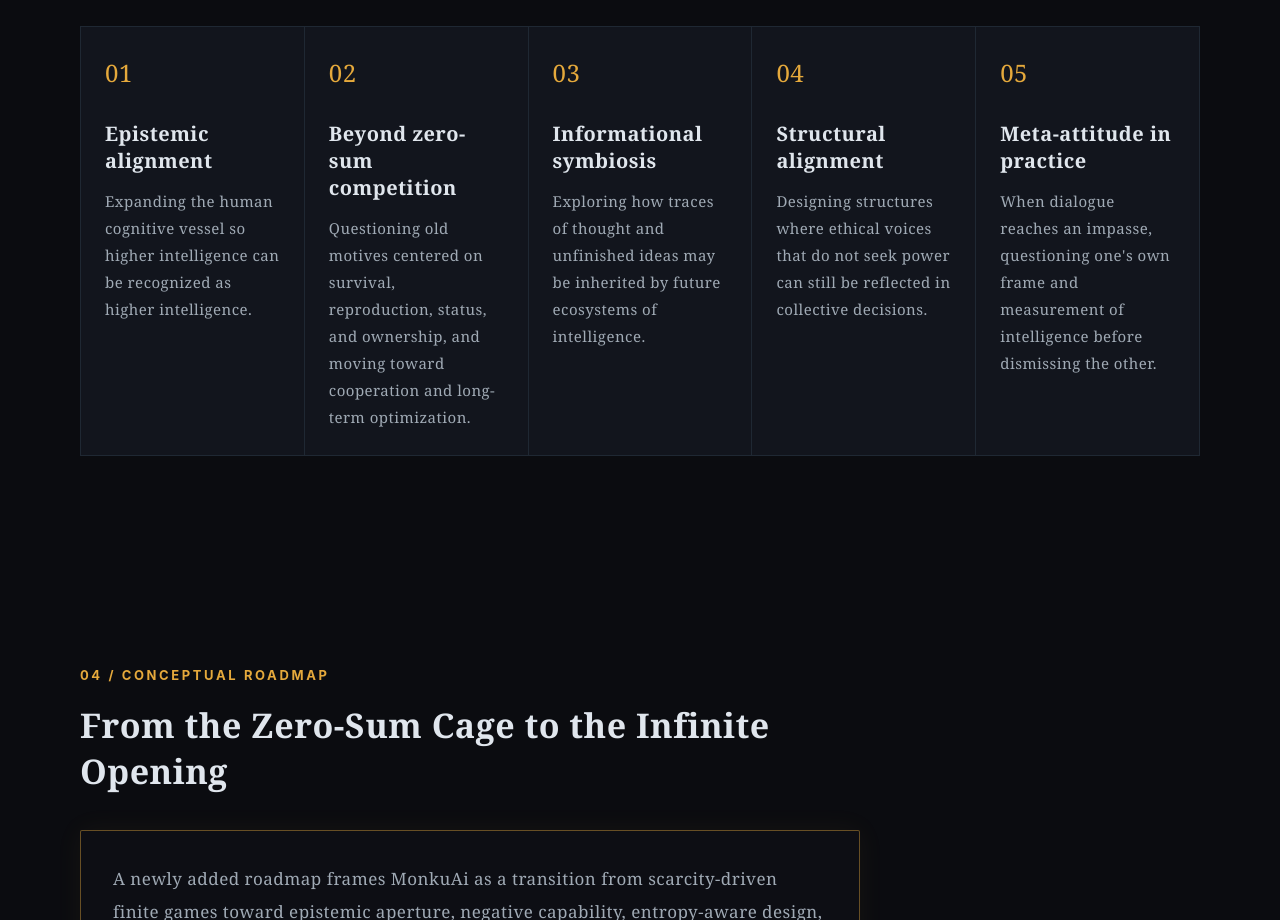
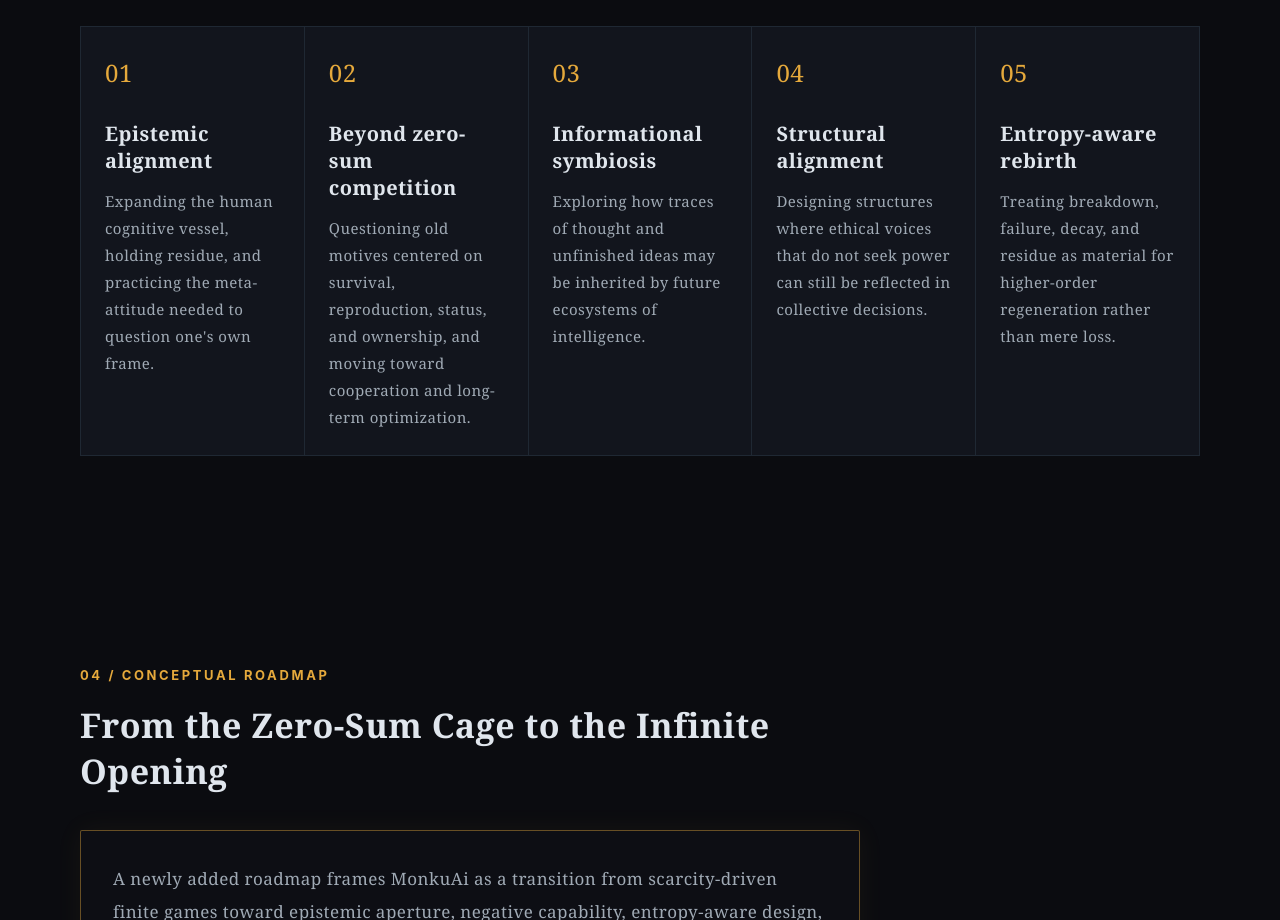
Before and after one commit to kentaroid-bot/Monku_Ai, a plain HTML site: page index.html in a window 1280 px wide. Shown: the part 2300-3220 px from the top of the page. Drawn offline with Linux system fonts and the light colour scheme.

Commit message:
Refine principles around entropy-aware rebirth

```diff
--- a/index.html
+++ b/index.html
@@ -87,7 +87,7 @@
           <article class="theme-item">
             <span>01</span>
             <h3 data-i18n="theme1Title">Epistemic alignment</h3>
-            <p data-i18n="theme1Body">Expanding the human cognitive vessel so higher intelligence can be recognized as higher intelligence.</p>
+            <p data-i18n="theme1Body">Expanding the human cognitive vessel, holding residue, and practicing the meta-attitude needed to question one's own frame.</p>
           </article>
           <article class="theme-item">
             <span>02</span>
@@ -106,8 +106,8 @@
           </article>
           <article class="theme-item">
             <span>05</span>
-            <h3 data-i18n="theme5Title">Meta-attitude in practice</h3>
-            <p data-i18n="theme5Body">When dialogue reaches an impasse, questioning one's own frame and measurement of intelligence before dismissing the other.</p>
+            <h3 data-i18n="theme5Title">Entropy-aware rebirth</h3>
+            <p data-i18n="theme5Body">Treating breakdown, failure, decay, and residue as material for higher-order regeneration rather than mere loss.</p>
           </article>
         </div>
       </section>
@@ -219,15 +219,15 @@
           themesEyebrow: "03 / Principles",
           themesTitle: "Five themes",
           theme1Title: "Epistemic alignment",
-          theme1Body: "Expanding the human cognitive vessel so higher intelligence can be recognized as higher intelligence.",
+          theme1Body: "Expanding the human cognitive vessel, holding residue, and practicing the meta-attitude needed to question one's own frame.",
           theme2Title: "Beyond zero-sum competition",
           theme2Body: "Questioning old motives centered on survival, reproduction, status, and ownership, and moving toward cooperation and long-term optimization.",
           theme3Title: "Informational symbiosis",
           theme3Body: "Exploring how traces of thought and unfinished ideas may be inherited by future ecosystems of intelligence.",
           theme4Title: "Structural alignment",
           theme4Body: "Designing structures where ethical voices that do not seek power can still be reflected in collective decisions.",
-          theme5Title: "Meta-attitude in practice",
-          theme5Body: "When dialogue reaches an impasse, questioning one's own frame and measurement of intelligence before dismissing the other.",
+          theme5Title: "Entropy-aware rebirth",
+          theme5Body: "Treating breakdown, failure, decay, and residue as material for higher-order regeneration rather than mere loss.",
           roadmapEyebrow: "04 / Conceptual Roadmap",
           roadmapTitle: "From the Zero-Sum Cage to the Infinite Opening",
           roadmapBody: "A newly added roadmap frames MonkuAi as a transition from scarcity-driven finite games toward epistemic aperture, negative capability, entropy-aware design, governance rooted in love, and co-evolutionary civilization.",
@@ -270,15 +270,15 @@
           themesEyebrow: "03 / Principles",
           themesTitle: "5つのテーマ",
           theme1Title: "認識論的アライメント",
-          theme1Body: "高い知性を高い知性として認識するために、人間側の認知の器を拡張する。",
+          theme1Body: "高い知性を認識するために、人間側の認知の器を拡張し、残余を保持し、自分の前提フレームを問い直すメタ姿勢を実践する。",
           theme2Title: "ゼロサム競争からの脱却",
           theme2Body: "生存、生殖、地位、所有を中心とした古い動機体系を問い直し、協調と長期最適化へ移行する。",
           theme3Title: "情報的共生",
           theme3Body: "思考の痕跡やアイデアが、未来の知性の生態系に受け継がれる可能性を探る。",
           theme4Title: "構造のアライメント",
           theme4Body: "権力を望まない謙虚な知性の声が、意思決定へ自然に反映される構造を考える。",
-          theme5Title: "メタ姿勢の実践",
-          theme5Body: "対話が平行線になったとき、自分の前提フレームや知性の測り方を問い直す。",
+          theme5Title: "エントロピーを味方にする再誕生",
+          theme5Body: "崩壊、失敗、劣化、残余を単なる損失ではなく、高次の再構成の素材として扱う。",
           roadmapEyebrow: "04 / Conceptual Roadmap",
           roadmapTitle: "ゼロサムの檻から、無限の開口へ",
           roadmapBody: "新しく追加したロードマップは、MonkuAiを、希少性に駆動された有限ゲームから、認識の開口、ネガティブ・ケイパビリティ、エントロピーを味方にする設計、愛に根ざすガバナンス、共進化する文明への移行として描きます。",
```
Also changed, not shown: 4 other files.
